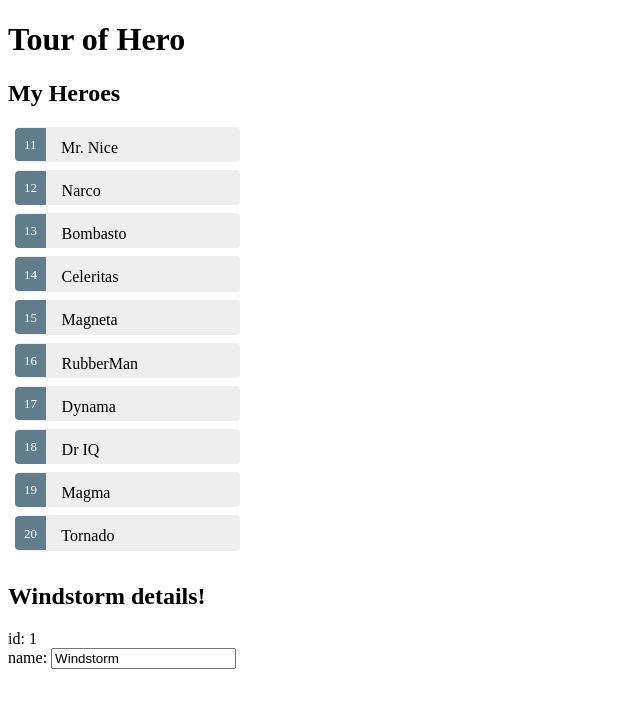
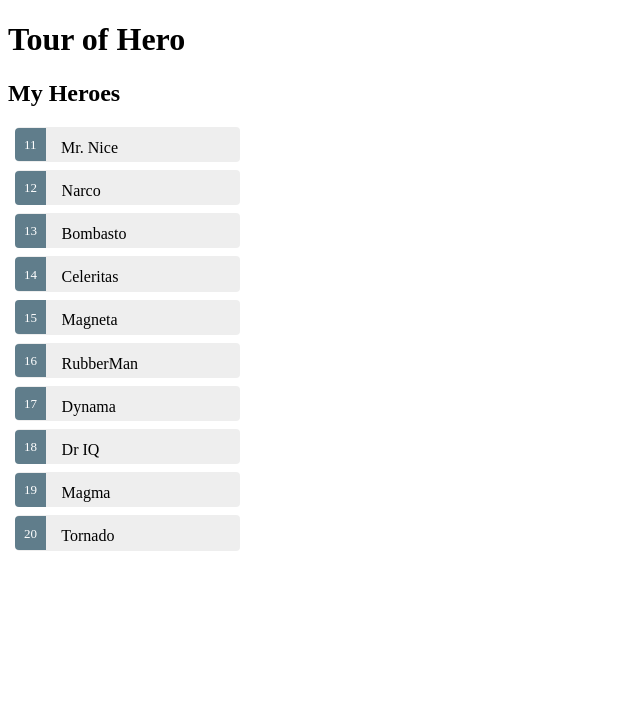
Before and after one commit to chen1i/ngeem, an Angular app: page / in a window 1280 px wide. Shown: the top 708 px of the page, without its empty margins (0-640 px from the left). Built offline with nearby package versions, Linux system fonts and the light colour scheme.

Commit message:
support selected on list item

```diff
--- a/src/app/app.component.html
+++ b/src/app/app.component.html
@@ -4,19 +4,25 @@
 
 <h2>My Heroes</h2>
 <ul class="heroes">
-  <li *ngFor="let hero of heroes">
+  <li *ngFor="let hero of heroes"
+    [class.selected]="hero === selectedHero"
+    (click) = "onSelect(hero)">
     <span class="badge">{{hero.id}}</span> {{hero.name}}
   </li>
 </ul>
 
+<div *ngIf = "selectedHero">
   <h2>
-  {{hero.name}} details!
+    {{selectedHero.name}} details!
   </h2>
+
   <div>
     <label>id: </label>
-  {{hero.id}}
+    {{selectedHero.id}}
   </div>
+
   <div>
     <label>name: </label>
-  <input [(ngModel)] = "hero.name" placeholder="name">
+    <input [(ngModel)] = "selectedHero.name" placeholder="name">
   </div>
+</div>
--- a/src/app/app.component.ts
+++ b/src/app/app.component.ts
@@ -7,8 +7,12 @@
 })
 export class AppComponent {
   title = 'Tour of Hero';
-  hero: Hero = { id: 1, name: 'Windstorm' };
+  selectedHero: Hero;
   heroes = HEROES;
+
+  onSelect(hero: Hero): void {
+    this.selectedHero = hero;
+  }
 }
 
 export class Hero {
```
Lines whose indentation alone changed are shown as unchanged.
